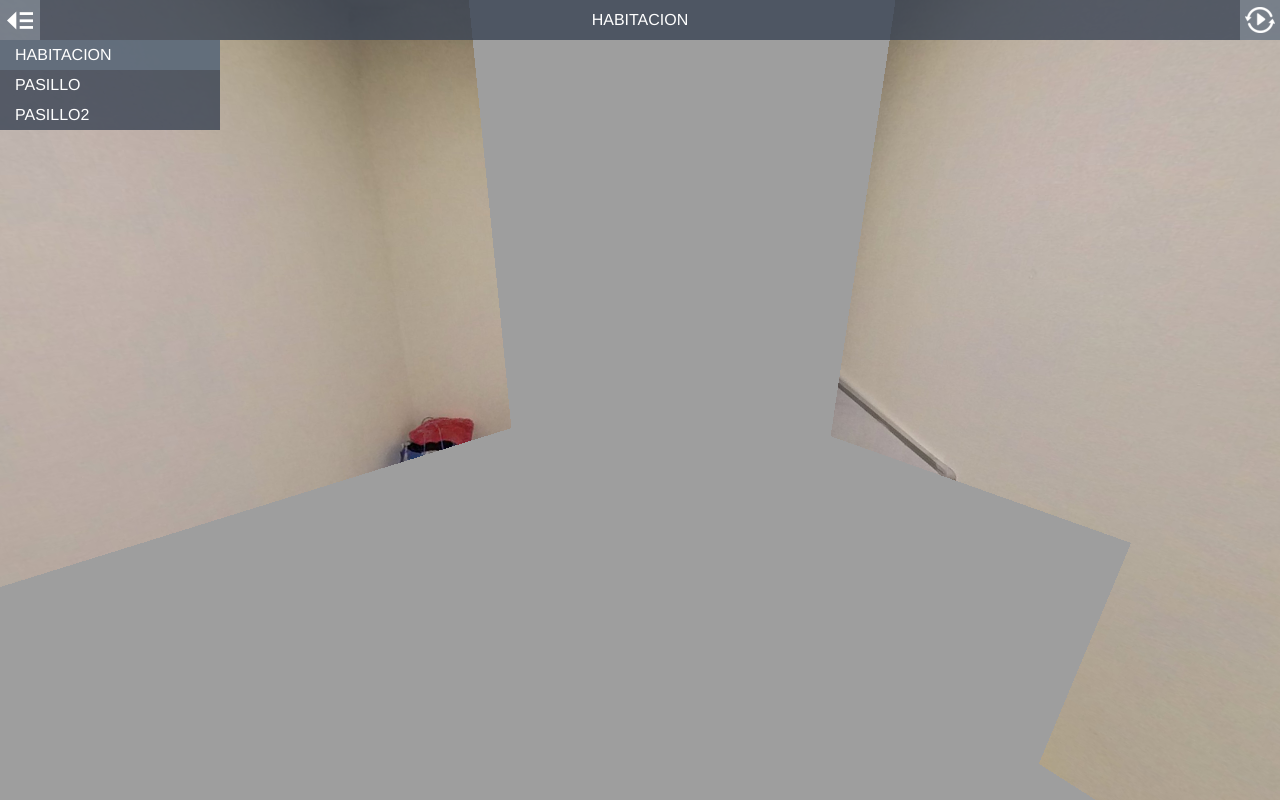
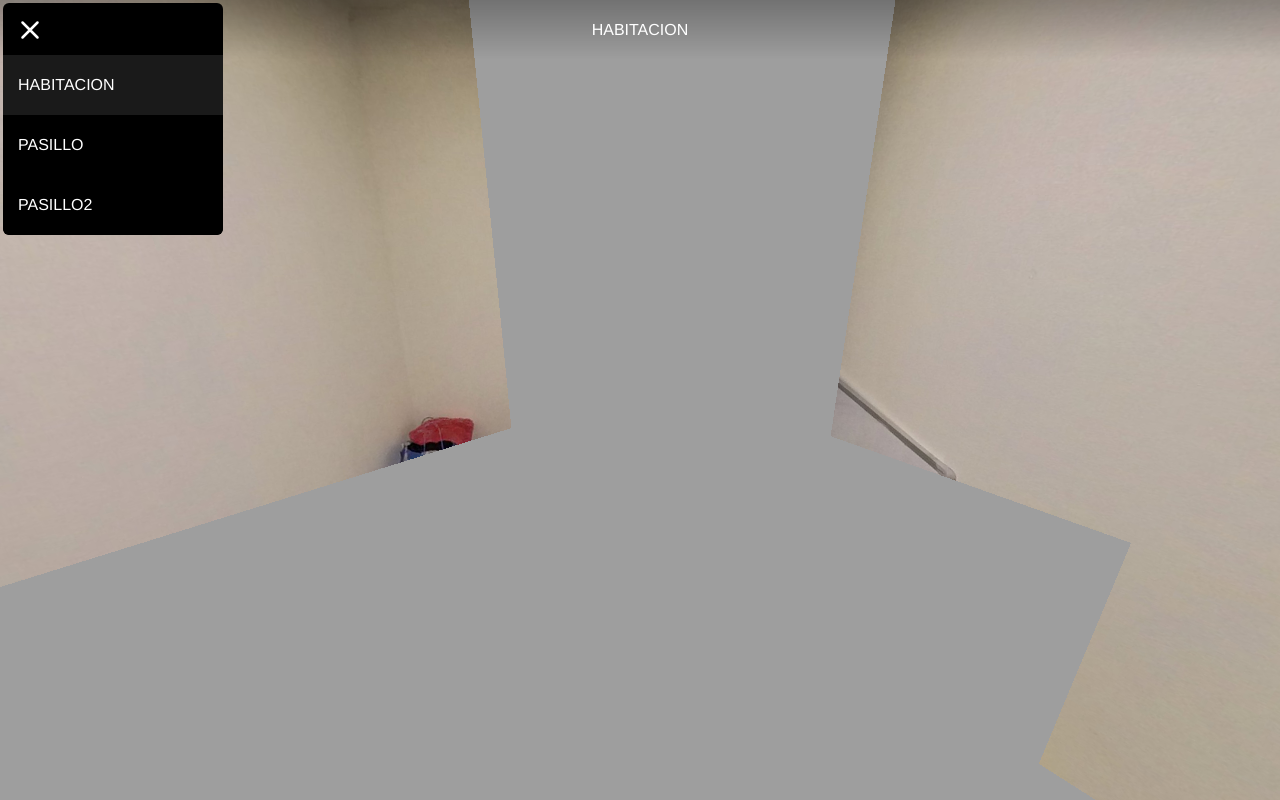
Before and after one commit to Chile360VirtualTours/TEST, a plain HTML site: page index.html in a window 1280 px wide. Drawn offline with Linux system fonts and the light colour scheme.

Commit message:
Black design

```diff
--- a/index.html
+++ b/index.html
@@ -1,32 +1,27 @@
 <!DOCTYPE html>
 <html>
+
 <head>
-<title>TESTT</title>
+  <title></title>
   <meta charset="utf-8">
-<meta name="viewport" content="target-densitydpi=device-dpi, width=device-width, initial-scale=1.0, maximum-scale=1.0, minimum-scale=1.0, user-scalable=no, minimal-ui" />
-<style> @-ms-viewport { width: device-width; } </style>
+  <meta name="viewport"
+    content="target-densitydpi=device-dpi, width=device-width, initial-scale=1.0, maximum-scale=1.0, minimum-scale=1.0, user-scalable=no, minimal-ui" />
+  <style>
+    @-ms-viewport {
+      width: device-width;
+    }
+  </style>
   <link rel="stylesheet" href="vendor/reset.min.css">
   <link rel="stylesheet" href="style.css">
+  <link rel="shortcut icon" type="image/x-icon" sizes="16x16 32x32 48x48 64x64" href="/img/pano.svg">
 </head>
+
 <body class="multiple-scenes ">
 
   <div id="pano"></div>
 
   <div id="sceneList">
     <ul class="scenes">
-
-      <a href="javascript:void(0)" class="scene" data-id="0-habitacion">
-        <li class="text">HABITACION</li>
-      </a>
-
-      <a href="javascript:void(0)" class="scene" data-id="1-pasillo">
-        <li class="text">PASILLO</li>
-      </a>
-
-      <a href="javascript:void(0)" class="scene" data-id="2-pasillo2">
-        <li class="text">PASILLO2</li>
-      </a>
-
     </ul>
   </div>
 
@@ -34,7 +29,7 @@
     <h1 class="sceneName"></h1>
   </div>
 
-<a href="javascript:void(0)" id="autorotateToggle">
+  <a href="javascript:void(0)" id="autorotateToggle" style="display: none;">
     <img class="icon off" src="img/play.png">
     <img class="icon on" src="img/pause.png">
   </a>
@@ -45,8 +40,8 @@
   </a>
 
   <a href="javascript:void(0)" id="sceneListToggle">
-  <img class="icon off" src="img/expand.png">
-  <img class="icon on" src="img/collapse.png">
+    <img class="icon off" src="img/menu.svg">
+    <img class="icon on" src="img/close.svg">
   </a>
 
   <a href="javascript:void(0)" id="viewUp" class="viewControlButton viewControlButton-1">
@@ -68,12 +63,35 @@
     <img class="icon" src="img/minus.png">
   </a>
 
-<script src="vendor/screenfull.min.js" ></script>
-<script src="vendor/bowser.min.js" ></script>
-<script src="vendor/marzipano.js" ></script>
+  <script src="vendor/screenfull.min.js"></script>
+  <script src="vendor/bowser.min.js"></script>
+  <script src="vendor/marzipano.js"></script>
 
   <script src="data.js"></script>
+
+  <script>
+    document.title = APP_DATA.name;
+
+    var el = document.querySelector('#sceneList ul');
+
+    APP_DATA.scenes.forEach(i => {
+      var a = document.createElement('a');
+      var li = document.createElement('li');
+
+      a.classList.add('scene');
+      a.setAttribute('data-id', i.id);
+      a.setAttribute('href', 'javascript:void(0)');
+
+      li.classList.add('text');
+      li.innerHTML = i.name;
+
+      a.appendChild(li);
+      el.appendChild(a);
+
+    });
+  </script>
+
   <script src="index.js"></script>
+</body>
 
-</body>
 </html>
--- a/index.js
+++ b/index.js
@@ -253,7 +253,7 @@
 
     // Create image element.
     var icon = document.createElement('img');
-    icon.src = 'img/link.png';
+    icon.src = 'img/pin2.svg';
     icon.classList.add('link-hotspot-icon');
 
     // Set rotation transform.
--- a/style.css
+++ b/style.css
@@ -46,19 +46,19 @@ a, a:hover, a:active, a:visited {
   position: absolute;
   top: 0;
   left: 0;
-  right: 40px;
-  height: 40px;
+  right: 0;
+  height: 60px;
   text-align: center;
 }
 
 .mobile #titleBar {
   height: 50px;
-  right: 50px;
+  right: 0;
 }
 
 /* If there is a fullscreen button the title bar must make space for it */
 body.fullscreen-enabled #titleBar {
-  right: 80px;
+  right: 0;
 }
 
 body.fullscreen-enabled.mobile #titleBar {
@@ -67,28 +67,32 @@ body.fullscreen-enabled.mobile #titleBar {
 
 /* If there are multiple scenes the title bar must make space for the scene list toggle */
 body.multiple-scenes #titleBar {
-  left: 40px;
+  left: 0;
 }
 
 body.multiple-scenes.mobile #titleBar {
-  left: 50px;
+  left: 0;
 }
 
 #titleBar .sceneName {
   width: 100%;
   height: 100%;
-  line-height: 30px;
+  line-height: 60px;
   padding: 5px;
-  background-color: rgb(58,68,84);
-  background-color: rgba(58,68,84,0.8);
+  background: linear-gradient(0deg, rgba(0,0,0,0) 1%, rgba(0,0,0, 0.28) 100%);
   overflow: hidden;
   text-overflow: ellipsis;
   white-space: nowrap;
 
-  -moz-user-select: text;
-  -webkit-user-select: text;
-  -ms-user-select: text;
-  user-select: text;
+  -moz-user-select: none;
+  -webkit-user-select: none;
+  -ms-user-select: none;
+  user-select: none;
+
+  display: flex;
+  align-content: center;
+  justify-content: center;
+  align-items: center;
 }
 
 .mobile #titleBar .sceneName {
@@ -204,11 +208,13 @@ body.fullscreen-enabled.mobile #autorotateToggle {
   position: absolute;
   top: 0;
   left: 0;
-  width: 40px;
-  height: 40px;
+  width: 60px;
+  height: 60px;
+  display: flex;
   padding: 5px;
-  background-color: rgb(103,115,131);
-  background-color: rgba(103,115,131,0.8);
+  align-items: center;
+  justify-content: center;
+  align-content: center;
 }
 
 .mobile #sceneListToggle {
@@ -225,9 +231,6 @@ body.fullscreen-enabled.mobile #autorotateToggle {
 }
 
 #sceneListToggle .icon {
-  position: absolute;
-  top: 5px;
-  right: 5px;
   width: 30px;
   height: 30px;
 }
@@ -255,9 +258,9 @@ body.fullscreen-enabled.mobile #autorotateToggle {
 
 #sceneList {
   position: absolute;
-  top: 0;
+  top: 3px;
   left: -220px;
-  padding-top: 40px;
+  padding-top: 52px;
   width: 220px;
   max-height: 100%;
   overflow-x: hidden;
@@ -265,6 +268,8 @@ body.fullscreen-enabled.mobile #autorotateToggle {
   margin-left: 0;
   -webkit-transition: margin-left 0.5s ease-in-out;
   transition: margin-left 0.5s ease-in-out;
+  background-color: black;
+  border-radius: 6px;
 }
 
 .mobile #sceneList {
@@ -273,8 +278,8 @@ body.fullscreen-enabled.mobile #autorotateToggle {
 
 #sceneList .scenes {
   width: 100%;
-  background-color: rgb(58,68,84);
-  background-color: rgba(58,68,84,0.8);
+  background-color: black;
+  border-radius: 6px;
 }
 
 .mobile #sceneList {
@@ -292,13 +297,13 @@ body.fullscreen-enabled.mobile #autorotateToggle {
 }
 
 #sceneList.enabled {
-  margin-left: 220px;
+  margin-left: 223px;
 }
 
 #sceneList .scene {
   display: block;
   width: 100%;
-  height: 30px;
+  height: 60px;
 }
 
 .mobile #sceneList .scene {
@@ -309,24 +314,22 @@ body.fullscreen-enabled.mobile #autorotateToggle {
   width: 100%;
   height: 100%;
   padding: 0 15px;
-  line-height: 30px;
+  line-height: 60px;
   overflow: hidden;
   text-overflow: ellipsis;
   white-space: nowrap;
 }
 
 .mobile #sceneList .scene .text {
-  line-height: 40px;
+  line-height: 60px;
 }
 
 .no-touch #sceneList .scene:hover {
-  background-color: rgb(103,115,131);
-  background-color: rgba(103,115,131,0.8);
+  background-color: rgba(255, 255, 255, 0.1);
 }
 
 #sceneList .scene.current {
-  background-color: rgb(103,115,131);
-  background-color: rgba(103,115,131,0.8);
+  background-color: rgba(255, 255, 255, 0.1);
 }
 
 /* Hide scene list when only a single scene exists */
@@ -337,8 +340,8 @@ body.single-scene #sceneList, body.single-scene #sceneListToggle {
 /* Link hotspot */
 
 .link-hotspot {
-  width: 60px;
-  height: 60px;
+  width: 40px;
+  height: 40px;
   margin-left: -30px;
   margin-top: -30px;
   opacity: 0.9;
@@ -351,8 +354,8 @@ body.single-scene #sceneList, body.single-scene #sceneListToggle {
 }
 
 .mobile .link-hotspot {
-  width: 70px;
-  height: 70px;
+  width: 45px;
+  height: 45px;
 }
 
 .link-hotspot-icon {
@@ -364,7 +367,7 @@ body.single-scene #sceneList, body.single-scene #sceneListToggle {
 .link-hotspot-tooltip {
   position: absolute;
   left: 100%;
-  top: 14px; /* ( 60 - (16 + 2*8) ) / 2 */
+  top: 2px; /* ( 60 - (16 + 2*8) ) / 2 */
 
   margin-left: 3px;
 
@@ -376,8 +379,7 @@ body.single-scene #sceneList, body.single-scene #sceneListToggle {
 
   border-radius: 5px;
 
-  background-color: rgb(58,68,84);
-  background-color: rgba(58,68,84,0.8);
+  background-color: black;
 
   color: #fff;
 
```
Also changed, not shown: img/close.svg (added), img/menu.svg (added), img/pano.svg (added), img/pin.svg (added), img/pin2.svg (added), img/pin3.svg (added), img/pin4.svg (added). Lines whose indentation alone changed are shown as unchanged.
